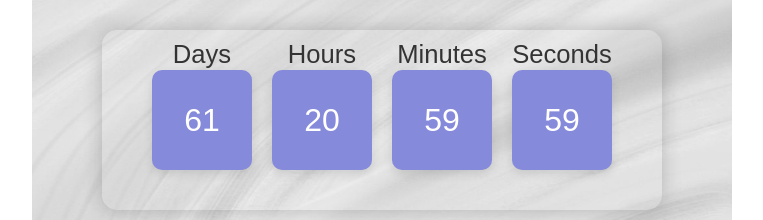
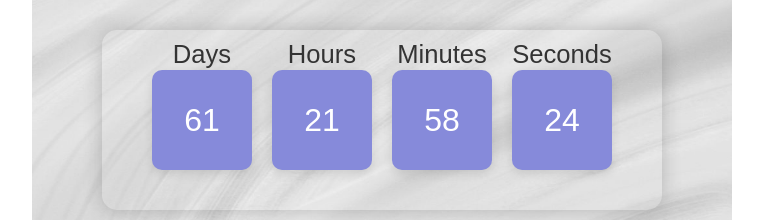
Before and after one commit to Praveenkumarkanakala/idias_countdown, a React (Create React App) app: page / in a window 1280 px wide. Shown: the part 280-500 px from the top of the page, without its empty margins (258-1021 px from the left). Built offline with nearby package versions, Linux system fonts and the light colour scheme.

Commit message:
Update App.js

```diff
--- a/src/App.js
+++ b/src/App.js
@@ -11,7 +11,7 @@ const CountdownTimer = () => {
 
     useEffect(() => {
         // Calculate the countdown time in seconds
-        const countdownTime = (61 * 24 * 60 * 60) + (21 * 60 * 60) + (0 * 60) + 5;
+        const countdownTime = (61 * 24 * 60 * 60) + (21 * 60 * 60) + (58 * 60) + 30;
         let timer = countdownTime;
 
         const interval = setInterval(() => {
```
